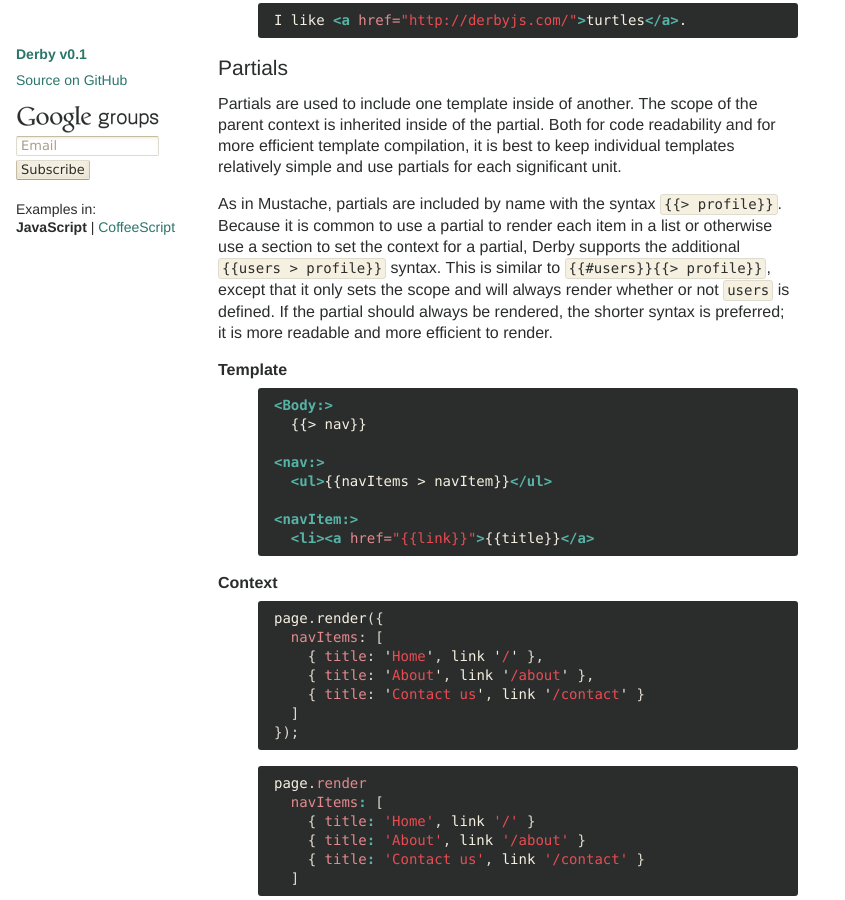
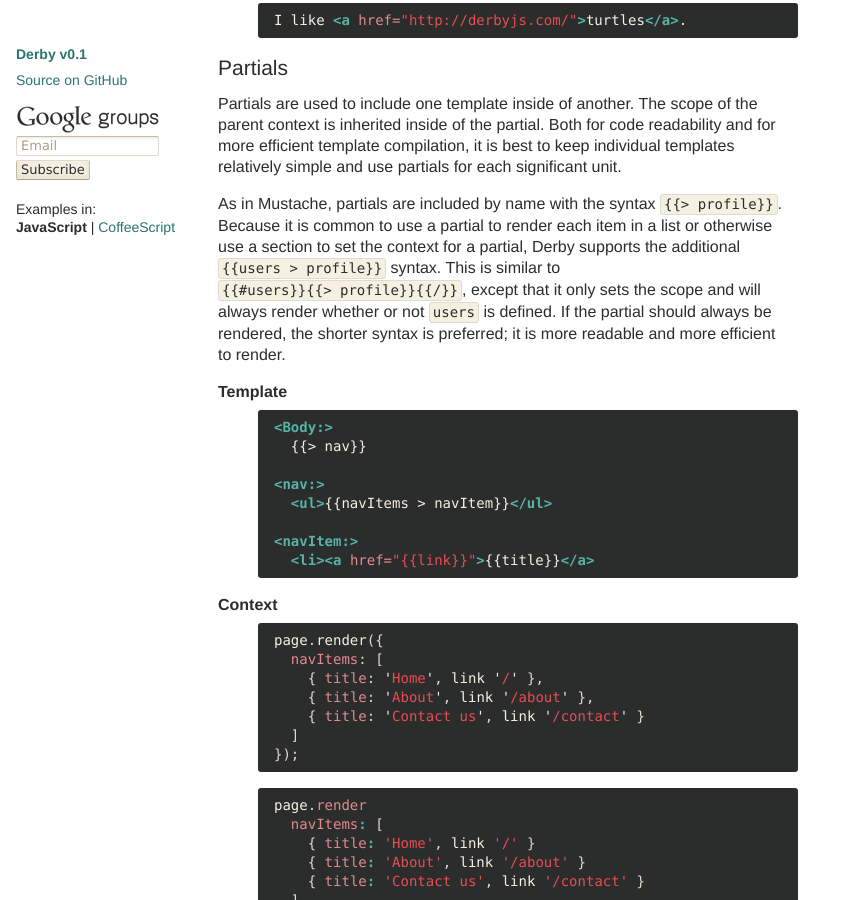
Before and after one commit to derbyjs/derby, a Jekyll site: the page built from index.md, in a window 1280 px wide and 900 px high, scrolled down 10934 px. Shown: the whole window, without its empty margins (0-845 px from the left). Built offline with Jekyll 4.4.1, drawn with Linux system fonts in a browser that asks for light colours.

Commit message:
fix escpae

```diff
--- a/index.md
+++ b/index.md
@@ -484,7 +484,7 @@ I like <a href="http://derbyjs.com/">turtles</a>.
 
 Partials are used to include one template inside of another. The scope of the parent context is inherited inside of the partial. Both for code readability and for more efficient template compilation, it is best to keep individual templates relatively simple and use partials for each significant unit.
 
-As in Mustache, partials are included by name with the syntax `{{"{{"}}> profile}}`. Because it is common to use a partial to render each item in a list or otherwise use a section to set the context for a partial, Derby supports the additional `{{"{{"}}users > profile}}` syntax. This is similar to `{{"{{"}}#users}}{{"{{"}}> profile}}{{/}}`, except that it only sets the scope and will always render whether or not `users` is defined. If the partial should always be rendered, the shorter syntax is preferred; it is more readable and more efficient to render.
+As in Mustache, partials are included by name with the syntax `{{"{{"}}> profile}}`. Because it is common to use a partial to render each item in a list or otherwise use a section to set the context for a partial, Derby supports the additional `{{"{{"}}users > profile}}` syntax. This is similar to `{{"{{"}}#users}}{{"{{"}}> profile}}{{"{{"}}/}}`, except that it only sets the scope and will always render whether or not `users` is defined. If the partial should always be rendered, the shorter syntax is preferred; it is more readable and more efficient to render.
 
 #### Template
 
```
